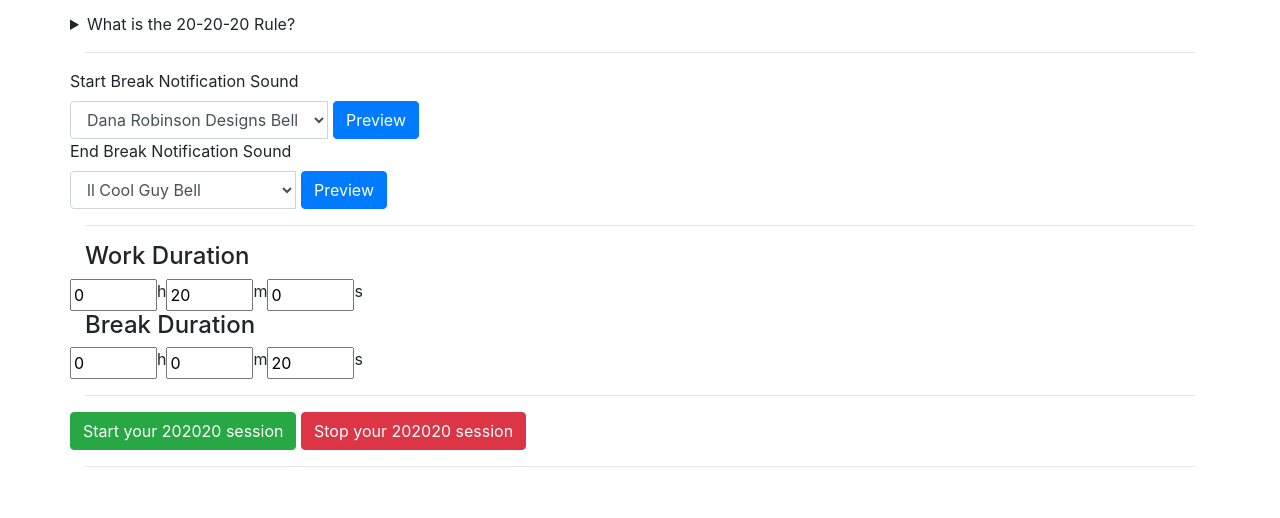
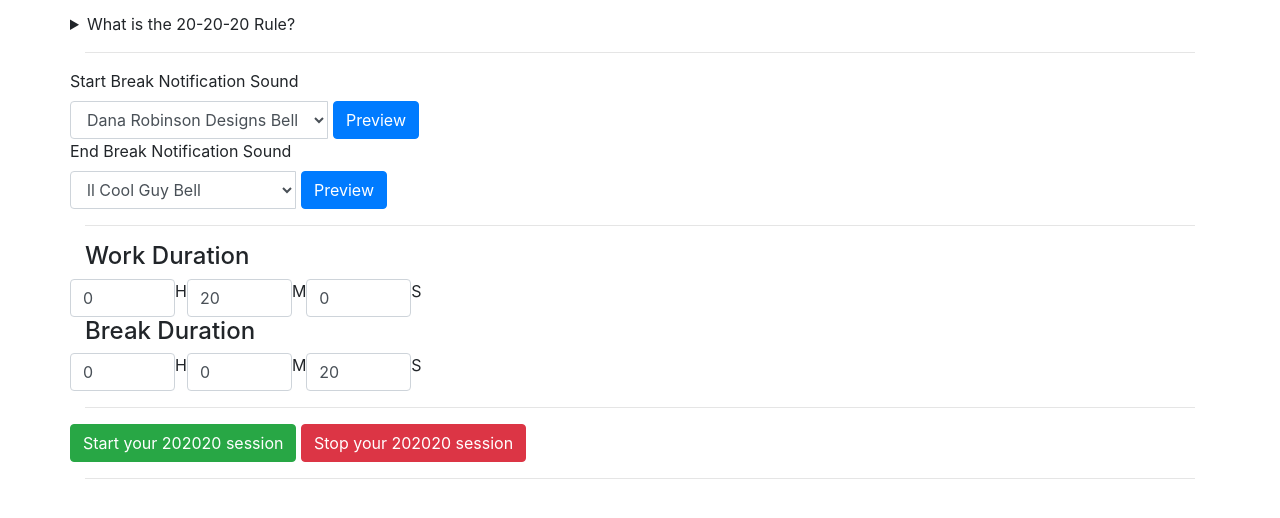
Before and after one commit to stan-knezevic/202020, a plain HTML site: page index.html in a window 1280 px wide. Shown: the part 50-568 px from the top of the page. Drawn offline with nearby package versions, Linux system fonts and the light colour scheme.

Commit message:
fixing styling

```diff
--- a/index.html
+++ b/index.html
@@ -56,21 +56,45 @@
                 <hr>
                 <h4>Work Duration</h4>
                 <div class="row">
-                    <input id='workHoursDuration' name='workHoursDuration' type='number' min='0' max='24' value='0'>
-                    <label for='workHoursDuration'>h</label>
-                    <input id='workMinutesDuration' name='workMinutesDuration' type='number' min='0' max='59' value='20'>
-                    <label for='workMinutesDuration'>m</label>
-                    <input id='workSecondsDuration' name='workSecondsDuration' type='number' min='0' max='59' value='0'>
-                    <label for='workSecondsDuration'>s</label>
+                    <div class="col-xs-2">
+                        <input class="form-control" id='workHoursDuration' name='workHoursDuration' type='number' min='0' max='24' value='0'>
+                    </div>
+                    <div class="col-xs-2">
+                        <label for='workHoursDuration'>H</label>
+                    </div>
+                    <div class="col-xs-2">
+                        <input class="form-control" id='workMinutesDuration' name='workMinutesDuration' type='number' min='0' max='59' value='20'>
+                    </div>
+                    <div class="col-xs-2">
+                        <label for='workMinutesDuration'>M</label>
+                    </div>
+                    <div class="col-xs-2">
+                        <input class="form-control" id='workSecondsDuration' name='workSecondsDuration' type='number' min='0' max='59' value='0'>
+                    </div>
+                    <div class="col-xs-2">
+                        <label for='workSecondsDuration'>S</label>
+                    </div>
                 </div>
                 <h4>Break Duration</h4>
                 <div class="row">
-                    <input id='breakHoursDuration' name='breakHoursDuration' type='number' min='0' max='24' value='0'>
-                    <label for='breakHoursDuration'>h</label>
-                    <input id='breakMinutesDuration' name='breakMinutesDuration' type='number' min='0' max='59' value='0'>
-                    <label for='breakMinutesDuration'>m</label>
-                    <input id='breakSecondsDuration' name='breakSecondsDuration' type='number' min='0' max='59' value='20'>
-                    <label for='breakSecondsDuration'>s</label>
+                    <div class="col-xs-2">
+                        <input class="form-control" id='breakHoursDuration' name='breakHoursDuration' type='number' min='0' max='24' value='0'>
+                    </div>
+                    <div class="col-xs-2">
+                        <label for='breakHoursDuration'>H</label>
+                    </div>
+                    <div class="col-xs-2">
+                        <input class="form-control" id='breakMinutesDuration' name='breakMinutesDuration' type='number' min='0' max='59' value='0'>
+                    </div>
+                    <div class="col-xs-2">
+                        <label for='breakMinutesDuration'>M</label>
+                    </div>
+                    <div class="col-xs-2">
+                        <input class="form-control" id='breakSecondsDuration' name='breakSecondsDuration' type='number' min='0' max='59' value='20'>
+                    </div>
+                    <div class="col-xs-2">
+                        <label for='breakSecondsDuration'>S</label>
+                    </div>
                 </div>
                 <hr>
                 <div class="row">
```
